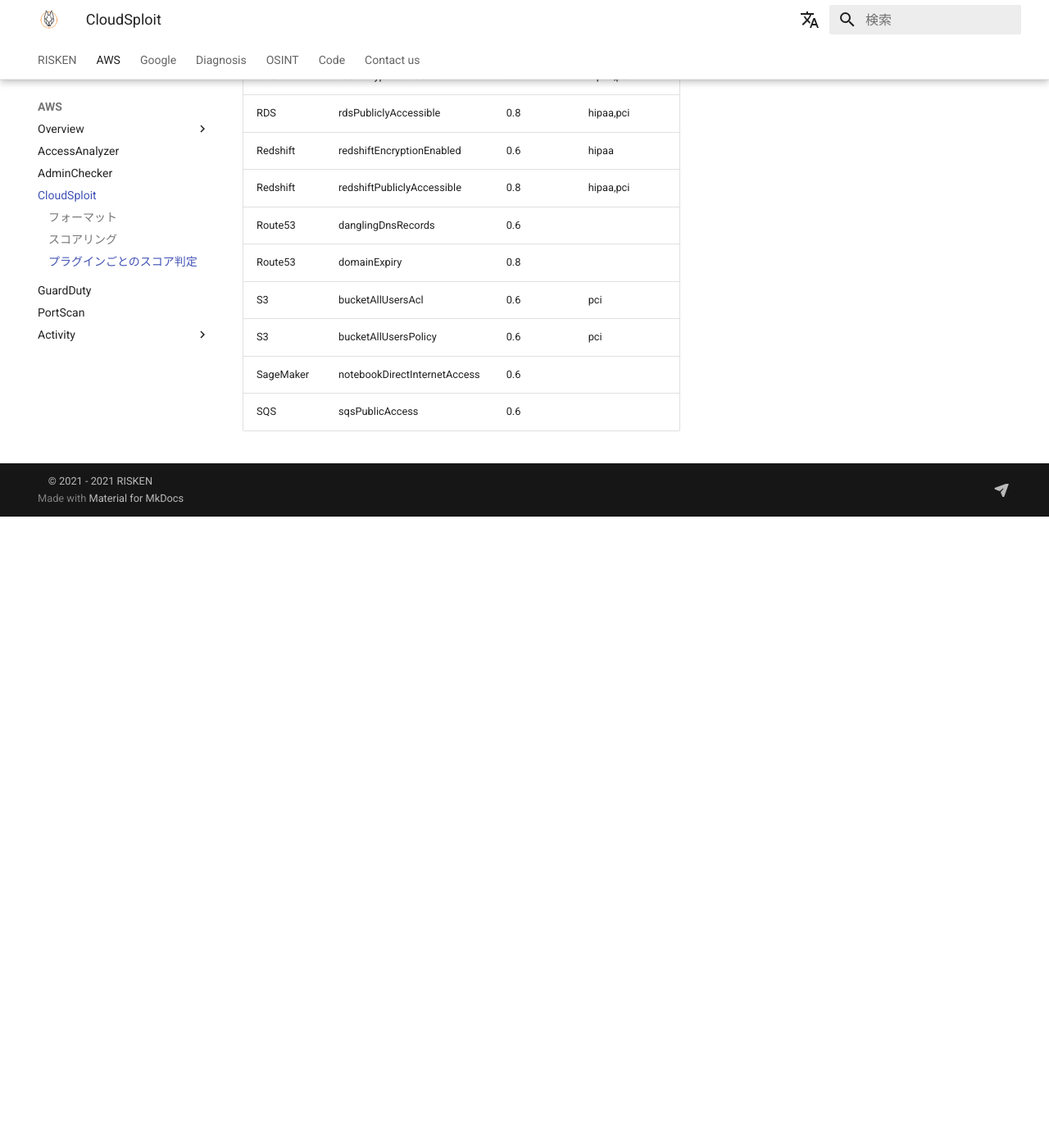
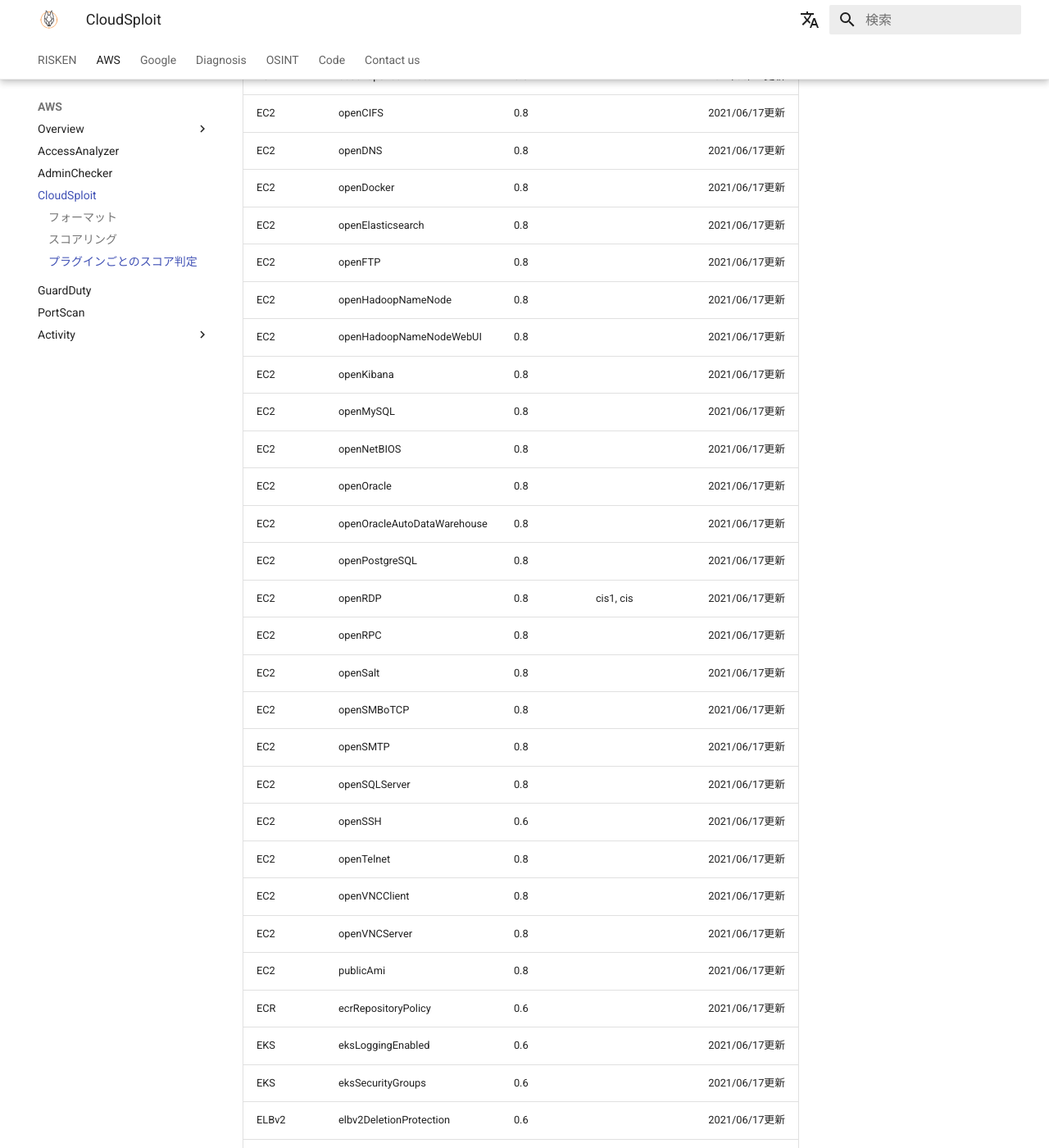
Before and after one commit to ca-risken/doc, an MkDocs documentation site: the page built from docs/aws/cloudsploit.md, in a window 1280 px wide and 1400 px high, scrolled down 2459 px. Shown: the whole window at 82% size. Built offline with MkDocs 1.6.1 and Material for MkDocs 9.7.7, drawn with Linux system fonts in a browser that asks for light colours; comment, search, counter and statistics services are not loaded; before the commit the page ends 3089 px from its top, so only the background shows below that; some of the changed text lies outside the part shown.

Commit message:
fix cloudsploit score

```diff
--- a/docs/aws/cloudsploit.md
+++ b/docs/aws/cloudsploit.md
@@ -58,23 +58,70 @@ graph TD
 
 ＊下記以外のプラグインはすべてスコア `0.3`が付与されます
 
-|Category|Plugin|Score|Compliance Tag|
-|---|---|---|---|
-|ACM|acmCertificateExpiry|0.6|pci|
-|CloudTrail|cloudtrailEnabled|0.8|hipaa,pci,cis1,cis|
-|EC2|ebsSnapshotPublic|0.8||
-|EC2|openAllPortsProtocols|0.8|hipaa,pci|
-|IAM|rootAccessKeys|0.8|hipaa,cis1,cis|
-|IAM|rootAccountInUse|0.6|hipaa,pci,cis1,cis|
-|IAM|rootMfaEnabled|0.8|pci,cis1,cis|
-|Lambda|lambdaPublicAccess|0.6||
-|RDS|rdsEncryptionEnabled|0.6|hipaa,pci|
-|RDS|rdsPubliclyAccessible|0.8|hipaa,pci|
-|Redshift|redshiftEncryptionEnabled|0.6|hipaa|
-|Redshift|redshiftPubliclyAccessible|0.8|hipaa,pci|
-|Route53|danglingDnsRecords|0.6||
-|Route53|domainExpiry|0.8||
-|S3|bucketAllUsersAcl|0.6|pci|
-|S3|bucketAllUsersPolicy|0.6|pci|
-|SageMaker|notebookDirectInternetAccess|0.6||
-|SQS|sqsPublicAccess|0.6||
+|Category|Plugin|Score|Compliance Tag|memo|
+|---|---|---|---|---|
+|ACM|acmCertificateExpiry|0.6|pci||
+|ACM|acmValidation|0.6||2021/06/17更新|
+|CloudFront|insecureProtocols|0.6|hipaa, pci|2021/06/17更新|
+|CloudTrail|cloudtrailBucketPrivate|0.8|cis1, cis|2021/06/17更新|
+|CloudTrail|cloudtrailDeliveryFailing|0.8||2021/06/17更新|
+|CloudTrail|cloudtrailEnabled|0.8|hipaa,pci,cis1,cis||
+|EC2|ebsSnapshotPublic|0.8|||
+|EC2|openAllPortsProtocols|0.8|hipaa,pci||
+|EC2|ebsSnapshotPrivate|0.8||2021/06/17更新|
+|EC2|openCIFS|0.8||2021/06/17更新|
+|EC2|openDNS|0.8||2021/06/17更新|
+|EC2|openDocker|0.8||2021/06/17更新|
+|EC2|openElasticsearch|0.8||2021/06/17更新|
+|EC2|openFTP|0.8||2021/06/17更新|
+|EC2|openHadoopNameNode|0.8||2021/06/17更新|
+|EC2|openHadoopNameNodeWebUI|0.8||2021/06/17更新|
+|EC2|openKibana|0.8||2021/06/17更新|
+|EC2|openMySQL|0.8||2021/06/17更新|
+|EC2|openNetBIOS|0.8||2021/06/17更新|
+|EC2|openOracle|0.8||2021/06/17更新|
+|EC2|openOracleAutoDataWarehouse|0.8||2021/06/17更新|
+|EC2|openPostgreSQL|0.8||2021/06/17更新|
+|EC2|openRDP|0.8|cis1, cis|2021/06/17更新|
+|EC2|openRPC|0.8||2021/06/17更新|
+|EC2|openSalt|0.8||2021/06/17更新|
+|EC2|openSMBoTCP|0.8||2021/06/17更新|
+|EC2|openSMTP|0.8||2021/06/17更新|
+|EC2|openSQLServer|0.8||2021/06/17更新|
+|EC2|openSSH|0.6||2021/06/17更新|
+|EC2|openTelnet|0.8||2021/06/17更新|
+|EC2|openVNCClient|0.8||2021/06/17更新|
+|EC2|openVNCServer|0.8||2021/06/17更新|
+|EC2|publicAmi|0.8||2021/06/17更新|
+|ECR|ecrRepositoryPolicy|0.6||2021/06/17更新|
+|EKS|eksLoggingEnabled|0.6||2021/06/17更新|
+|EKS|eksSecurityGroups|0.6||2021/06/17更新|
+|ELBv2|elbv2DeletionProtection|0.6||2021/06/17更新|
+|GuardDuty|guarddutyEnabled|0.6||2021/06/17更新|
+|IAM|accessKeysExtra|0.6||2021/06/17更新|
+|IAM|accessKeysLastUsed|0.6|pci, cis1, cis|2021/06/17更新|
+|IAM|certificateExpiry|0.8||2021/06/17更新|
+|IAM|iamRoleLastUsed|0.6||2021/06/17更新|
+|IAM|iamUserAdmins|0.6|pci|2021/06/17更新|
+|IAM|rootAccessKeys|0.8|hipaa,cis1,cis||
+|IAM|rootAccountInUse|0.6|hipaa,pci,cis1,cis||
+|IAM|rootMfaEnabled|0.8|pci,cis1,cis||
+|IAM|rootSigningCertificate|0.8|hipaa|2021/06/17更新|
+|IAM|usersMfaEnabled|0.6|hipaa, pci, cis1, cis|2021/06/17更新|
+|IAM|usersPasswordAndKeys|0.6||2021/06/17更新|
+|KMS|kmsScheduledDeletion|0.6||2021/06/17更新|
+|Lambda|lambdaPublicAccess|0.6|||
+|RDS|rdsEncryptionEnabled|0.6|hipaa,pci||
+|RDS|rdsPubliclyAccessible|0.8|hipaa,pci||
+|Redshift|redshiftEncryptionEnabled|0.6|hipaa||
+|Redshift|redshiftPubliclyAccessible|0.8|hipaa,pci||
+|Route53|danglingDnsRecords|0.6|||
+|Route53|domainAutoRenew|0.6||2021/06/17更新|
+|Route53|domainExpiry|0.8|||
+|S3|bucketAllUsersAcl|0.6|pci||
+|S3|bucketAllUsersPolicy|0.6|pci||
+|SageMaker|notebookDirectInternetAccess|0.6|||
+|SES|dkimEnabled|0.6||2021/06/17更新|
+|SNS|topicPolicies|0.8||2021/06/17更新|
+|SQS|sqsPublicAccess|0.6|||
+|Transfer|transferLoggingEnabled|0.6|hipaa, pci|2021/06/17更新|
```
Also changed, not shown: docs/google/cloudsploit.md (+32 -30 lines).
